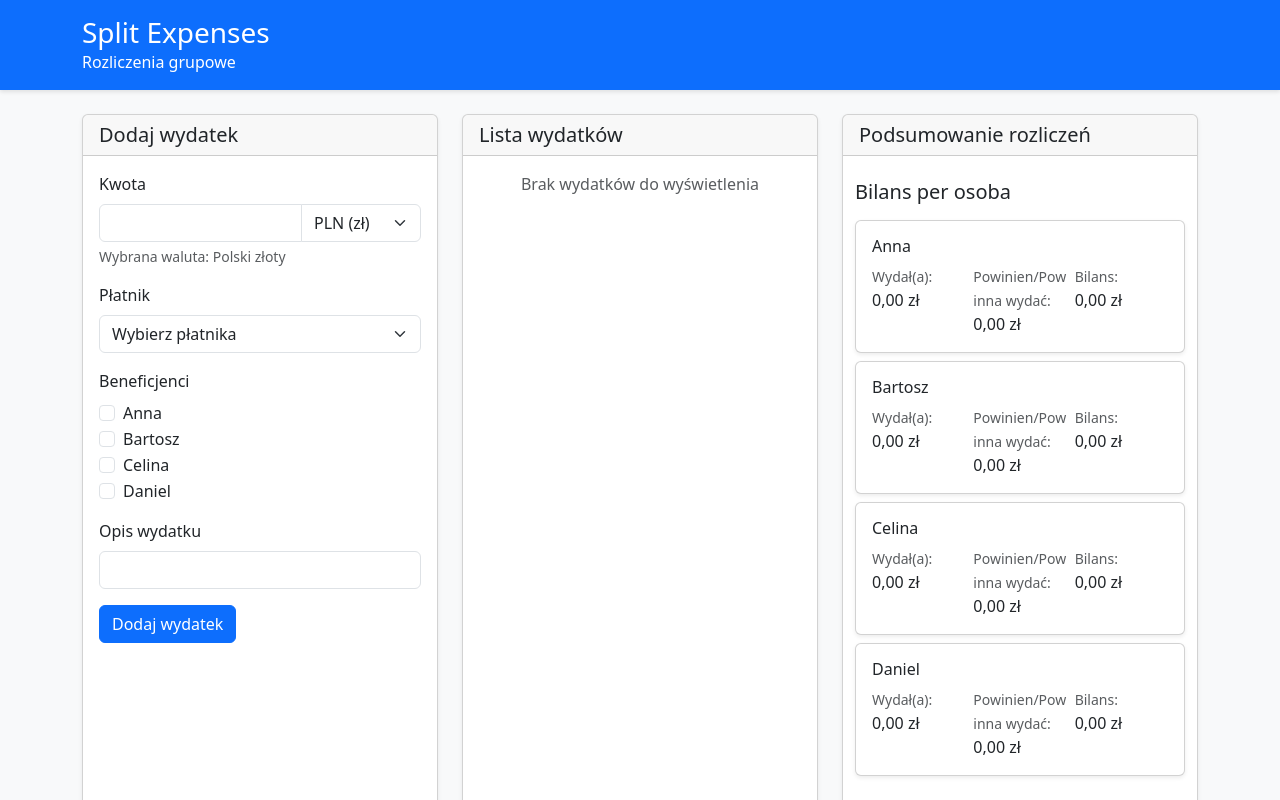
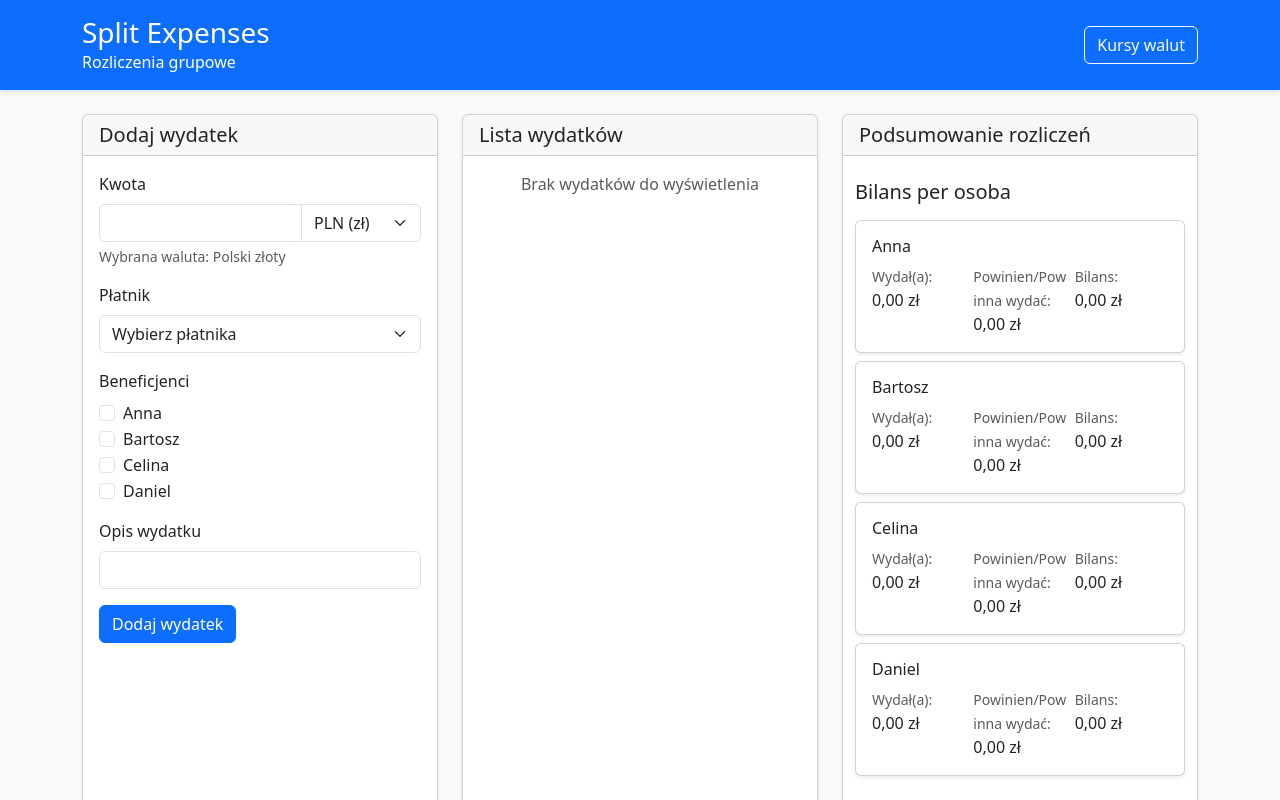
Before and after one commit to SLASHLogin/projekt_zespolowy, a React (Vite) app: page / in a window 1280 px wide. Shown: the top 800 px of the page. Built offline with nearby package versions, Linux system fonts and the light colour scheme.

Commit message:
Add Currency modal to App.tsx

```diff
--- a/src/App.tsx
+++ b/src/App.tsx
@@ -3,17 +3,29 @@ import './App.css'
 import ExpenseForm from './components/ExpenseForm.tsx'
 import ExpenseList from './components/ExpenseList.tsx'
 import ExpenseSummary from './components/ExpenseSummary.tsx'
+import { CurrencyRateModal } from './components/CurrencyRateModal'
 import { AppProvider } from './state/AppContext'
 
 function App() {
+  const [showCurrencyModal, setShowCurrencyModal] = useState(false)
   return (
     <AppProvider>
       <div className="min-vh-100 d-flex flex-column">
         {/* Nagłówek */}
         <header className="bg-primary text-white py-3">
           <div className="container">
-            <h1 className="h3 mb-0">Split Expenses</h1>
-            <p className="mb-0">Rozliczenia grupowe</p>
+            <div className="d-flex justify-content-between align-items-center">
+              <div>
+                <h1 className="h3 mb-0">Split Expenses</h1>
+                <p className="mb-0">Rozliczenia grupowe</p>
+              </div>
+              <button
+                className="btn btn-outline-light"
+                onClick={() => setShowCurrencyModal(true)}
+              >
+                Kursy walut
+              </button>
+            </div>
           </div>
         </header>
 
@@ -68,6 +80,12 @@ function App() {
             </div>
           </div>
         </footer>
+
+        {/* Modal kursów walut */}
+        <CurrencyRateModal
+          show={showCurrencyModal}
+          onClose={() => setShowCurrencyModal(false)}
+        />
       </div>
     </AppProvider>
   )
```
